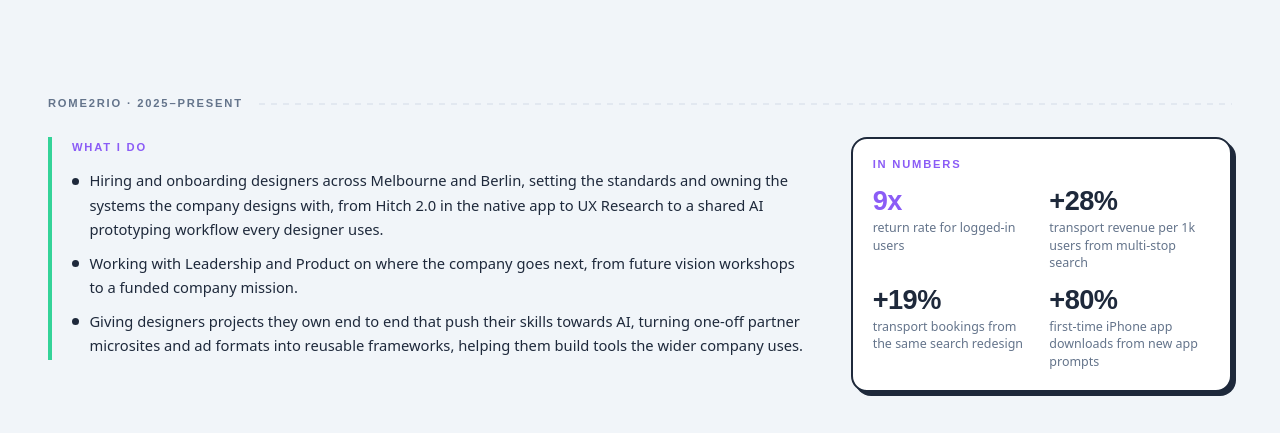
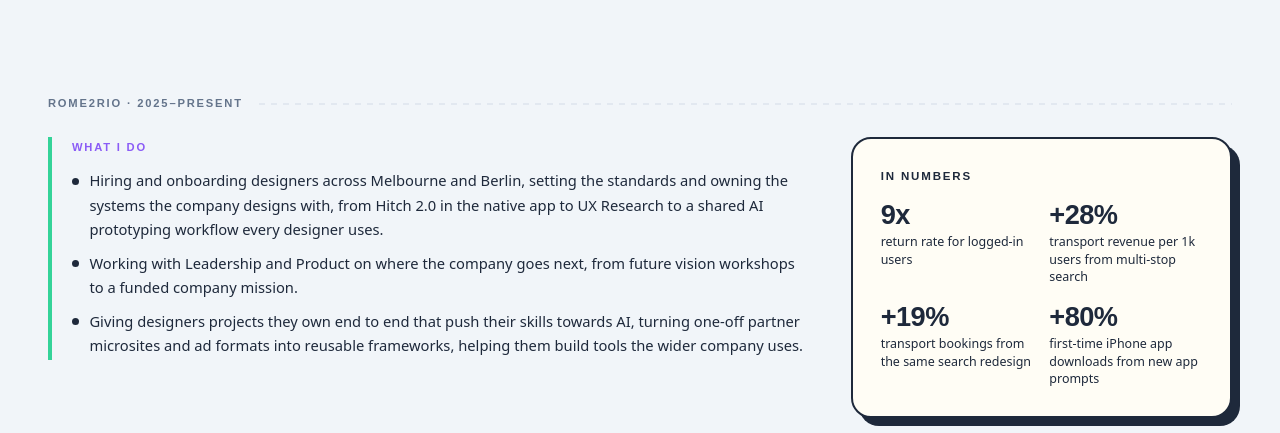
Before and after one commit to oriane-vanloo/oriane-vanloo.github.io, a plain HTML site: page index.html in a window 1280 px wide. Shown: the part 1080-1513 px from the top of the page. Drawn offline with Linux system fonts and the light colour scheme.

Commit message:
Add files via upload

```diff
--- a/index.html
+++ b/index.html
@@ -726,25 +726,25 @@
     }
     .company-lead-row .company-lead-wrap { margin: 0; max-width: none; }
     .company-stats {
-      background: var(--card);
-      border: 2.5px solid var(--fg);
-      border-radius: 16px;
-      box-shadow: var(--shadow);
-      padding: 1.1rem 1.25rem 1.2rem;
+      background: var(--bg);
+      border: 2px solid var(--fg);
+      border-radius: 20px;
+      box-shadow: var(--shadow-lg);
+      padding: 1.75rem;
     }
     .company-stats-label {
       font-family: 'Google Sans', sans-serif;
-      font-size: 0.7rem;
-      font-weight: 800;
+      font-size: 0.72rem;
+      font-weight: 700;
       letter-spacing: 0.16em;
       text-transform: uppercase;
-      color: var(--accent);
-      margin-bottom: 0.8rem;
+      color: var(--fg);
+      margin-bottom: 1rem;
     }
     .company-stats-grid {
       display: grid;
       grid-template-columns: 1fr 1fr;
-      gap: 0.9rem 1rem;
+      gap: 1.1rem 1rem;
     }
     .company-stat strong {
       display: block;
@@ -755,13 +755,12 @@
       letter-spacing: -0.02em;
       color: var(--fg);
     }
-    .company-stat:nth-child(1) strong { color: var(--accent); }
     .company-stat span {
       display: block;
       margin-top: 0.3rem;
       font-size: 0.78rem;
       line-height: 1.4;
-      color: var(--muted-fg);
+      color: var(--fg);
     }
     @media (max-width: 900px) {
       .company-lead-row { grid-template-columns: 1fr; gap: 1.5rem; }
```
